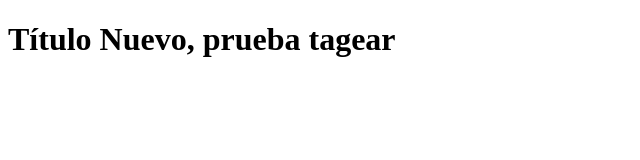
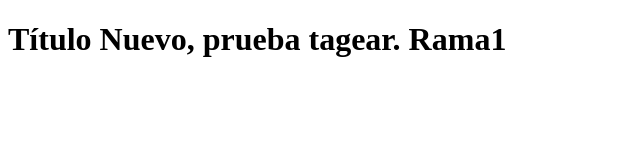
Before and after one commit to pelayogb/hello-world-git, a plain HTML site: page index.html in a window 1280 px wide. Shown: the whole page, without its empty margins (0-640 px from the left). Drawn offline with Linux system fonts and the light colour scheme.

Commit message:
Rama1.Commit

```diff
--- a/index.html
+++ b/index.html
@@ -7,6 +7,6 @@
     <title>DemoGit</title>
 </head>
 <body>
-    <h1>Título Nuevo, prueba tagear</h1>
+    <h1>Título Nuevo, prueba tagear. Rama1</h1>
 </body>
 </html>
```
